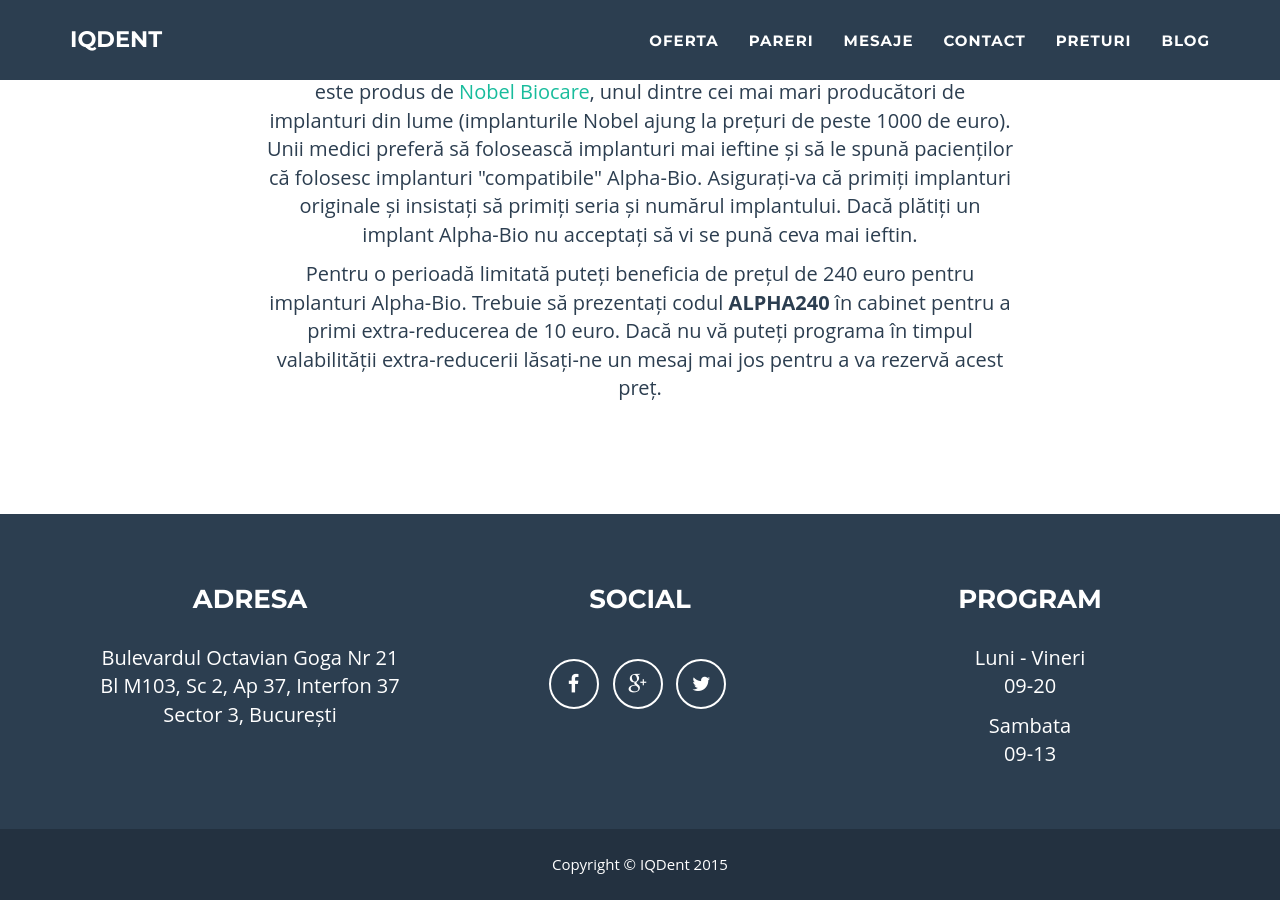
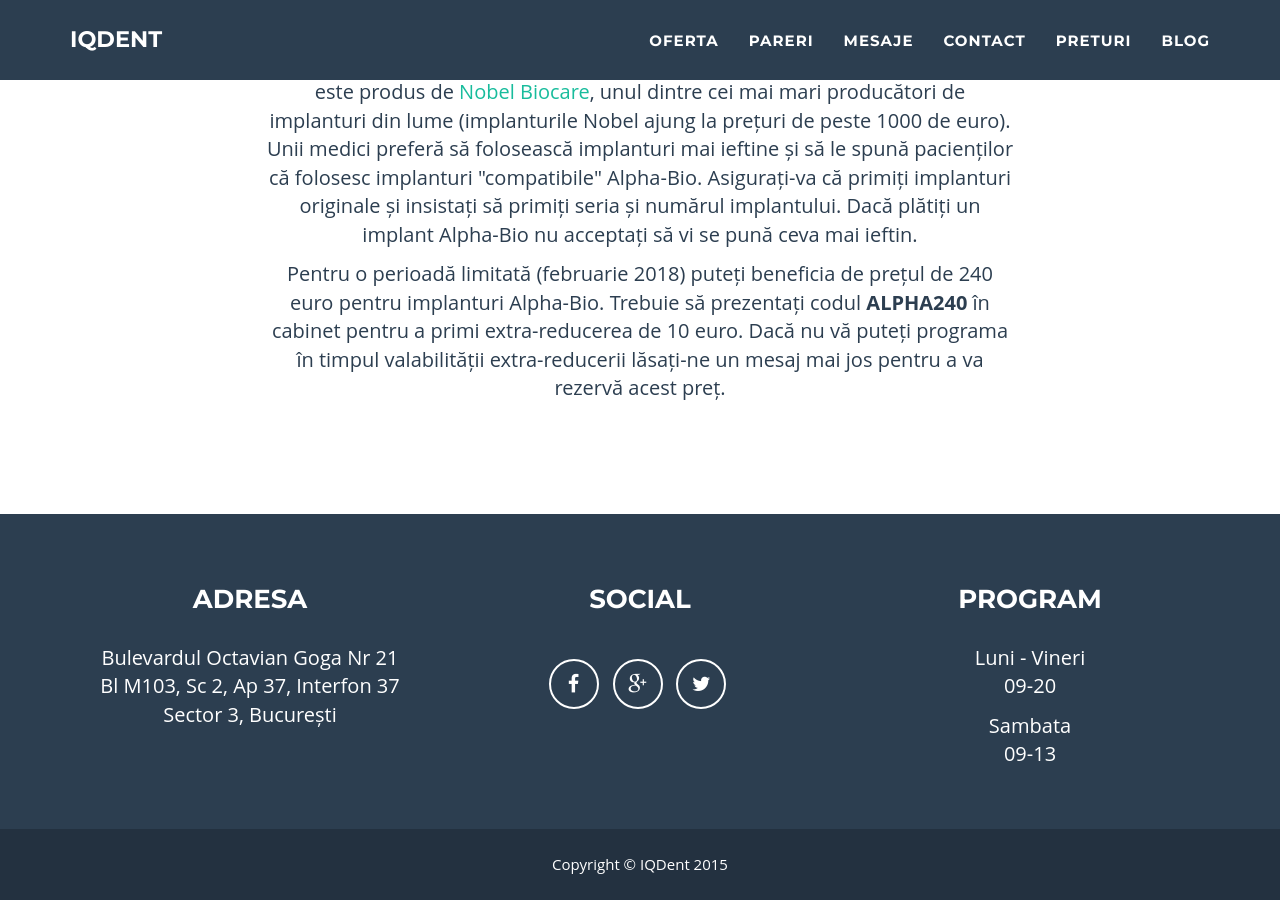
Before and after one commit to littledentgopo/offerdent, a Jekyll site: the page built from extra-reducere-alphabio.html, in a window 1280 px wide and 900 px high, scrolled down 1800 px. Built offline with Jekyll 4.4.1, drawn with Linux system fonts in a browser that asks for light colours; comment, search, counter and statistics services are not loaded.

Commit message:
Adding extras

```diff
--- a/extra-reducere-alphabio.html
+++ b/extra-reducere-alphabio.html
@@ -36,7 +36,7 @@ contact: one
                       <strong>Atentie</strong>, între timp au apărut multe alte cabinete și oferte care oferă prețuri similare sau chiar mai mici. E bine să vă interesați ce tipuri de implanturi sunt în ofertă, și să vă asigurați că primiți un implant de calitate. Implantul Alpha Bio este produs de <a href="https://www.nobelbiocare.com/" target="_blank">Nobel Biocare</a>, unul dintre cei mai mari producători de implanturi din lume (implanturile Nobel ajung la prețuri de peste 1000 de euro). Unii medici preferă să folosească implanturi mai ieftine și să le spună pacienților că folosesc implanturi "compatibile" Alpha-Bio. Asigurați-va că primiți implanturi originale și insistați să primiți seria și numărul implantului. Dacă plătiți un implant Alpha-Bio nu acceptați să vi se pună ceva mai ieftin.
                 </p>
                 <p>
-                     Pentru o perioadă limitată puteți beneficia de prețul de 240 euro pentru implanturi Alpha-Bio. Trebuie să prezentați codul <strong>ALPHA240</strong> în cabinet pentru a primi extra-reducerea de 10 euro. Dacă nu vă puteți programa în timpul valabilității extra-reducerii lăsați-ne un mesaj mai jos pentru a va rezervă acest preț.
+                     Pentru o perioadă limitată ({{site.offer.extramonth}}) puteți beneficia de prețul de 240 euro pentru implanturi Alpha-Bio. Trebuie să prezentați codul <strong>ALPHA240</strong> în cabinet pentru a primi extra-reducerea de 10 euro. Dacă nu vă puteți programa în timpul valabilității extra-reducerii lăsați-ne un mesaj mai jos pentru a va rezervă acest preț.
                 </p>
                 </div>
 
```
